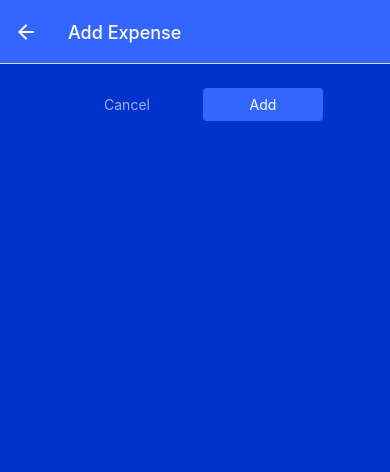
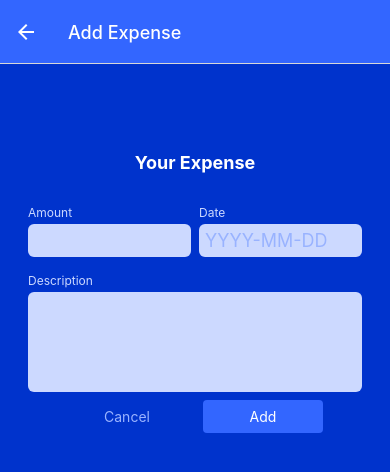
Before and after one commit to AniketDevmore/TrackerApp, a React Native app: screen /ManageExpense in a window 390 px wide. Shown: the top 472 px of the page. Built offline with nearby package versions, Linux system fonts and the light colour scheme.

Commit message:
Added Inputs for adding expenses

```diff
--- /dev/null
+++ b/src/components/ExpenseForm/ExpenseForm.styles.ts
@@ -0,0 +1,25 @@
+import { StyleSheet } from "react-native";
+import { colors } from "../../assets/Colors";
+
+
+const styles = StyleSheet.create({
+    form: {
+        marginTop: 40
+    },
+    title:{
+        fontSize: 18,
+        fontWeight: 'bold',
+        color: colors.whiteColor,
+        marginVertical: 24,
+        textAlign: 'center'
+    },
+    inputRow: {
+        flexDirection: 'row',
+        justifyContent: 'space-between'
+    },
+    rowInput: {
+        flex: 1,
+    }
+})
+
+export default styles;
--- /dev/null
+++ b/src/components/ExpenseForm/ExpenseForm.tsx
@@ -0,0 +1,53 @@
+import { Keyboard, Text, View } from "react-native"
+import Input from "../Input/Input";
+import { colors } from "../../assets/Colors";
+import styles from "./ExpenseForm.styles";
+import { useState } from "react";
+
+const ExpenseForm = () => {
+    const [inputValue, setInputValue] = useState({
+        amount: '',
+        date: '',
+        description: ''
+    })
+    const inputChangeHandler = (inputIndentifier:any,enteredAmount:any) => {
+        setInputValue((currentValue: any)=>{
+            return {
+                ...currentValue,
+                [inputIndentifier]: enteredAmount
+            }
+        });
+    };
+    return (
+        <View style={styles.form}>
+            <Text style={styles.title}>Your Expense</Text>
+            <View style={styles.inputRow}>
+                <Input label={'Amount'} textInputConfig={{
+                    keyboardType: 'decimal-pad',
+                    onChangeText: inputChangeHandler.bind(this, 'amount'),
+                    value: inputValue.amount
+                }}
+                styles={styles.rowInput}
+                />
+                <Input label={'Date'} textInputConfig={{
+                    placeholder: 'YYYY-MM-DD',
+                    placeholderTextColor: colors.primary200,
+                    maxLength: 10,
+                    onChangeText: inputChangeHandler.bind(this, 'date'),
+                    value: inputValue.date
+                }}
+                styles={styles.rowInput}
+                />
+            </View>
+            <Input label={'Description'} textInputConfig={{
+                multiline: true,
+                onChangeText: inputChangeHandler.bind(this, 'description'),
+                value: inputValue.description
+                // autoCapitalize: 'none'
+                // autocorrect: false
+            }} />
+        </View>
+    )
+}
+
+export default ExpenseForm;
--- /dev/null
+++ b/src/components/Input/Input.tsx
@@ -0,0 +1,42 @@
+import { StyleSheet, Text, TextInput, View } from "react-native"
+import { colors } from "../../assets/Colors";
+
+const Input = ({label, textInputConfig, styles }: any) => {
+
+    const inputStyles:any = [style.input];
+
+    if(textInputConfig && textInputConfig.multiline){
+        inputStyles.push(style.inputMultiline)
+    }
+    return (
+        <View style={[style.inputContainer, styles]}>
+            <Text style={style.lable}>{label}</Text>
+            <TextInput style={inputStyles} {...textInputConfig}/>
+        </View>
+    )
+}
+
+export default Input;
+
+const style = StyleSheet.create({
+    inputContainer: {
+        marginHorizontal: 4,
+        marginVertical: 8
+    },
+    lable:{
+        fontSize: 12,
+        color: colors.primary100,
+        marginBottom: 4
+    },
+    input: {
+        backgroundColor: colors.primary100,
+        padding: 6,
+        borderRadius: 6,
+        fontSize: 18,
+        color: colors.primary700
+    },
+    inputMultiline: {
+        minHeight: 100,
+        textAlignVertical: 'top'
+    }
+})
--- a/src/screens/ManageExpense.tsx
+++ b/src/screens/ManageExpense.tsx
@@ -4,6 +4,7 @@ import IconButton from "../components/UI/IconButton";
 import { colors } from "../assets/Colors";
 import Button from "../components/UI/Button";
 import { ExpensesContext } from "../store/expenses-context";
+import ExpenseForm from "../components/ExpenseForm/ExpenseForm";
 
 const ManageExpense = ({ route, navigation }: any) => {
    const expensesCtx = useContext(ExpensesContext);
@@ -41,6 +42,7 @@ const ManageExpense = ({ route, navigation }: any) => {
 
     return (
         <View style={styles.container}>
+            <ExpenseForm/>
             <View style={styles.buttonContainer}>
                 <Button style={styles.button} mode={'flat'} onPress={cancelHandler}>Cancel</Button>
                 <Button style={styles.button} onPress={confirmHandler}>{isEditing ? 'Update' : 'Add'}</Button>
```
